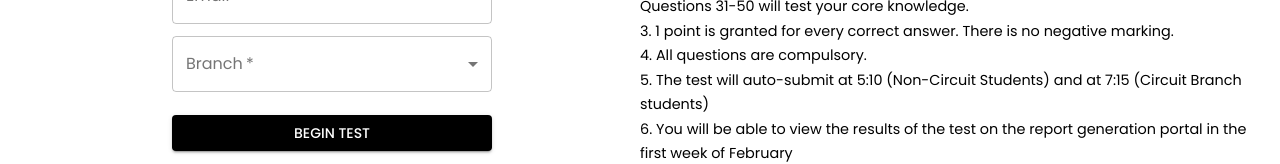
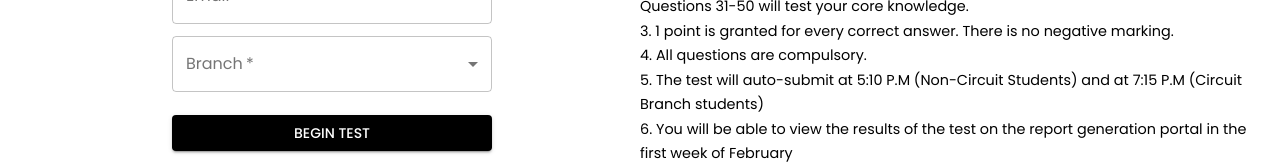
Before and after one commit to ForeseTech/AptitudeTestv3, a React (Create React App) app in the folder client/: page / in a window 1280 px wide. Shown: the part 361-525 px from the top of the page. Built offline with nearby package versions, Linux system fonts and the light colour scheme.

Commit message:
Insturctions Update

```diff
--- a/client/src/screens/LoginScreen.js
+++ b/client/src/screens/LoginScreen.js
@@ -173,8 +173,8 @@ const LoginScreen = ({ history }) => {
             <span>4. All questions are compulsory.</span>
             <br></br>
             <span>
-              5. The test will auto-submit at 5:10 (Non-Circuit Students) and at
-              7:15 (Circuit Branch students)
+              5. The test will auto-submit at 5:10 P.M (Non-Circuit Students)
+              and at 7:15 P.M (Circuit Branch students)
             </span>
             <br></br>
             <span>
```
